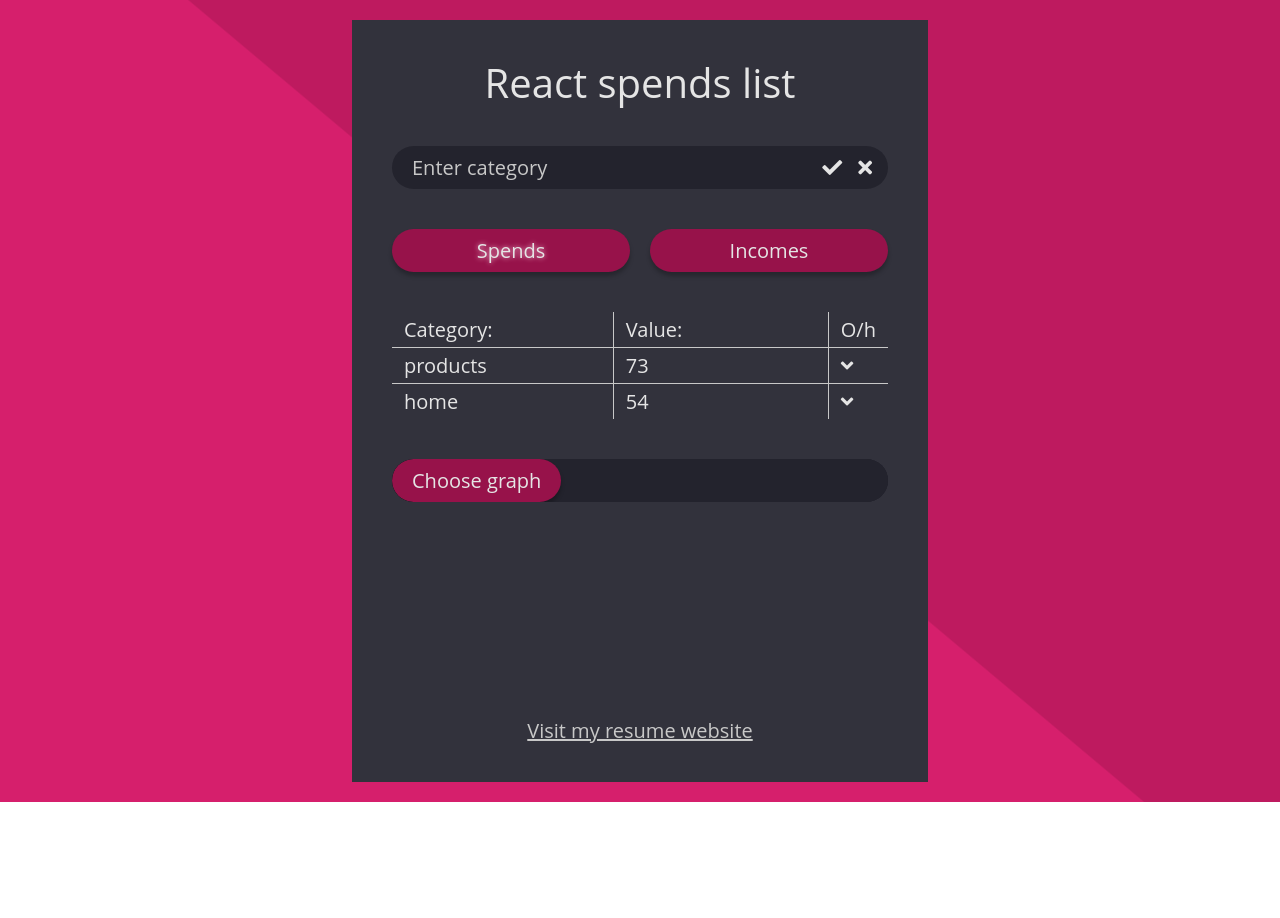
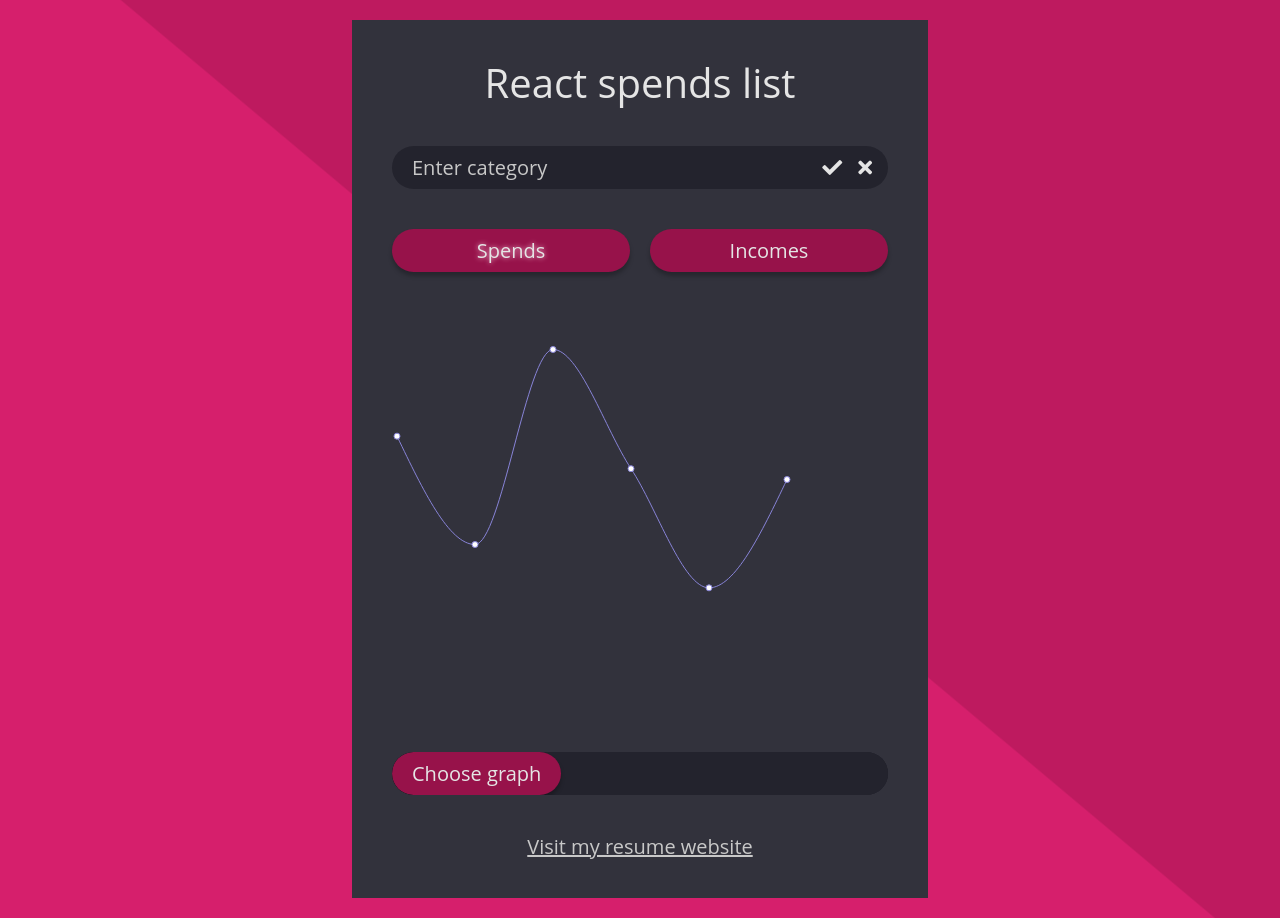
Before and after one commit to fav757/react_spends_list, a React (Create React App) app: page / in a window 1280 px wide. Before the commit the page ends 802 px from the top, so only its background shows below. Built offline with nearby package versions, Linux system fonts and the light colour scheme.

Commit message:
add line graph prototype

```diff
--- a/src/components/DataSector/DataSector.js
+++ b/src/components/DataSector/DataSector.js
@@ -1,9 +1,9 @@
-import React, { useContext, useState } from 'react';
-import styled from 'styled-components';
+import React from 'react';
 import DataTable from './DataTable';
+import LineGraph from './LineGraph';
 
 function DataSector() {
-  return <DataTable />;
+  return <LineGraph />;
 }
 
 export default DataSector;
--- /dev/null
+++ b/src/components/DataSector/LineGraph.js
@@ -0,0 +1,22 @@
+import React, { useContext } from 'react';
+import { LineChart, Line } from 'recharts';
+import { GlobalState } from '../../GlobalState';
+
+function LineGraph() {
+  const { state } = useContext(GlobalState);
+
+  const spends = [];
+  for (let key in state.spends) {
+    state.spends[key].forEach((value) => {
+      spends.push({ name: value.comment, amount: value.amount });
+    });
+  }
+
+  return (
+    <LineChart width={400} height={400} data={spends}>
+      <Line type='monotone' dataKey='amount' stroke='#8884d8' />
+    </LineChart>
+  );
+}
+
+export default LineGraph;
```
